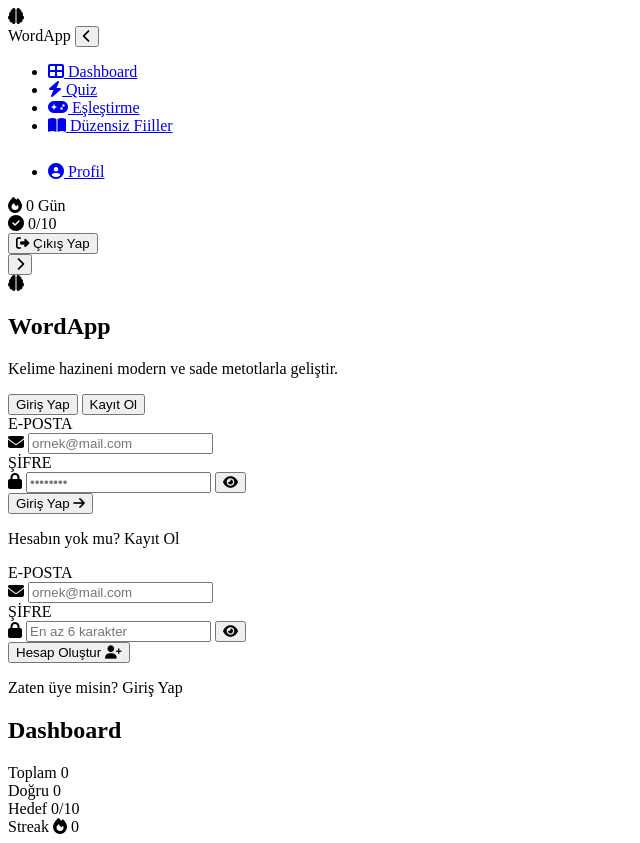
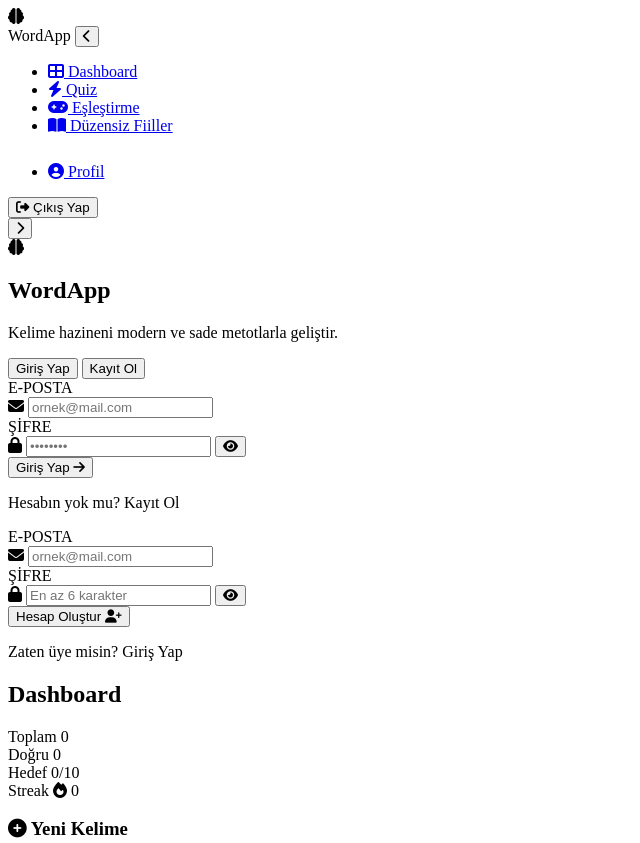
Before and after one commit to ikriyusuf/word-app, a website built with Vite: page index.html in a window 1280 px wide. Shown: the top 843 px of the page, without its empty margins (0-640 px from the left). Built offline with nearby package versions, Linux system fonts and the light colour scheme; some packages are replaced by stand-ins of ours.

Commit message:
style: remove redundant daily stats from sidebar and clean up layout

```diff
--- a/index.html
+++ b/index.html
@@ -39,23 +39,11 @@
                 </li>
             </ul>
 
-            <ul class="nav-links" style="flex-grow: 0; padding-top: 12px; border-top: 1px solid var(--border);">
+            <ul class="nav-links" style="flex-grow: 0; margin-top: auto; padding-top: 12px; border-top: 1px solid var(--border);">
                 <li class="nav-item" data-view="profile">
                     <a href="#"><i class="fas fa-user-circle"></i> <span>Profil</span></a>
                 </li>
             </ul>
-
-            <!-- Sidebar Stats (Streak & Hedef) -->
-            <div class="sidebar-stats">
-                <div class="sidebar-stat-item" title="Günlük Streak">
-                    <i class="fas fa-fire text-warning"></i>
-                    <span id="sidebar-streak">0 Gün</span>
-                </div>
-                <div class="sidebar-stat-item" title="Bugünün Tekrarı">
-                    <i class="fas fa-check-circle text-success"></i>
-                    <span id="sidebar-goal">0/10</span>
-                </div>
-            </div>
 
             <div class="sidebar-footer">
                 <button id="logout-btn" class="btn-logout">
```
